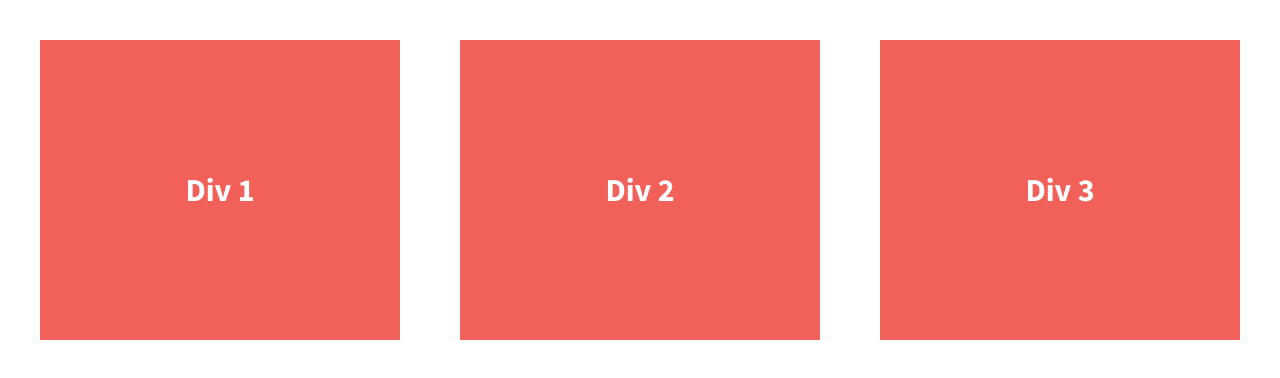
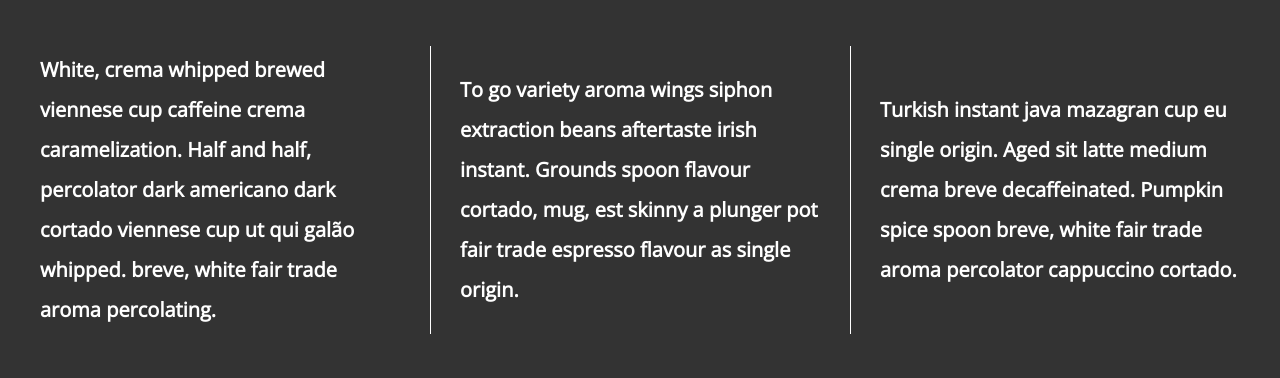
Before and after one commit to angie-bee/206-divs-flexbox-starter, a plain HTML site: page index.html in a window 1280 px wide. Drawn offline with nearby package versions, Linux system fonts and the light colour scheme.

Commit message:
updated styles of divs

```diff
--- a/css/main.css
+++ b/css/main.css
@@ -97,7 +97,7 @@ textarea {
 
 
 html {
-  background-color: #fff;
+  background-color: #333333;
   height: 100%;
 }
 
@@ -115,19 +115,22 @@ body {
 }
 
 .div-1, .div-2, .div-3 {
-  /*give the divs a width of 30%, add display:flex, set justify-content and align-items to center*/
     display: flex;
   color: #fff;
-  line-height: 1.5em;
-  font-size: 1.6em;
-  background-color: #f16059;
+  line-height: 2em;
+  font-size: 1em;
+    font-family: 'Open Sans', sans-serif;
   height: 300px;
     width: 30%;
-    justify-content: center;
+    justify-content:center;
     align-items: center;
 }
 
-
+.divider {
+  width: 1px;
+  margin: 6px 0;
+  background: white;
+}
 
 
 /* ==========================================================================
--- a/index.html
+++ b/index.html
@@ -15,6 +15,7 @@
         <script src="js/vendor/modernizr-2.8.3.min.js"></script>
         <link href='http://fonts.googleapis.com/css?family=Lora:700' rel='stylesheet' type='text/css'>
         <link href='http://fonts.googleapis.com/css?family=Source+Sans+Pro:400,700' rel='stylesheet' type='text/css'>
+        <link href="https://fonts.googleapis.com/css2?family=Open+Sans&display=swap" rel="stylesheet">
     </head>
     <body>
         <!--[if lt IE 8]>
@@ -23,13 +24,15 @@
 
         <section class="wrapper">
             <div class="div-1">
-                Div 1
+                White, crema whipped brewed viennese cup caffeine crema caramelization. Half and half, percolator dark americano dark cortado viennese cup ut qui galão whipped. breve, white fair trade aroma percolating.
             </div>
+              <div class="divider"></div>
             <div class="div-2">
-                Div 2
+                To go variety aroma wings siphon extraction beans aftertaste irish instant. Grounds spoon flavour cortado, mug, est skinny a plunger pot fair trade espresso flavour as single origin.
             </div>
+              <div class="divider"></div>
             <div class="div-3">
-                Div 3
+                Turkish instant java mazagran cup eu single origin. Aged sit latte medium crema breve decaffeinated. Pumpkin spice spoon breve, white fair trade aroma percolator cappuccino cortado.
             </div>
         </section>
 
```
